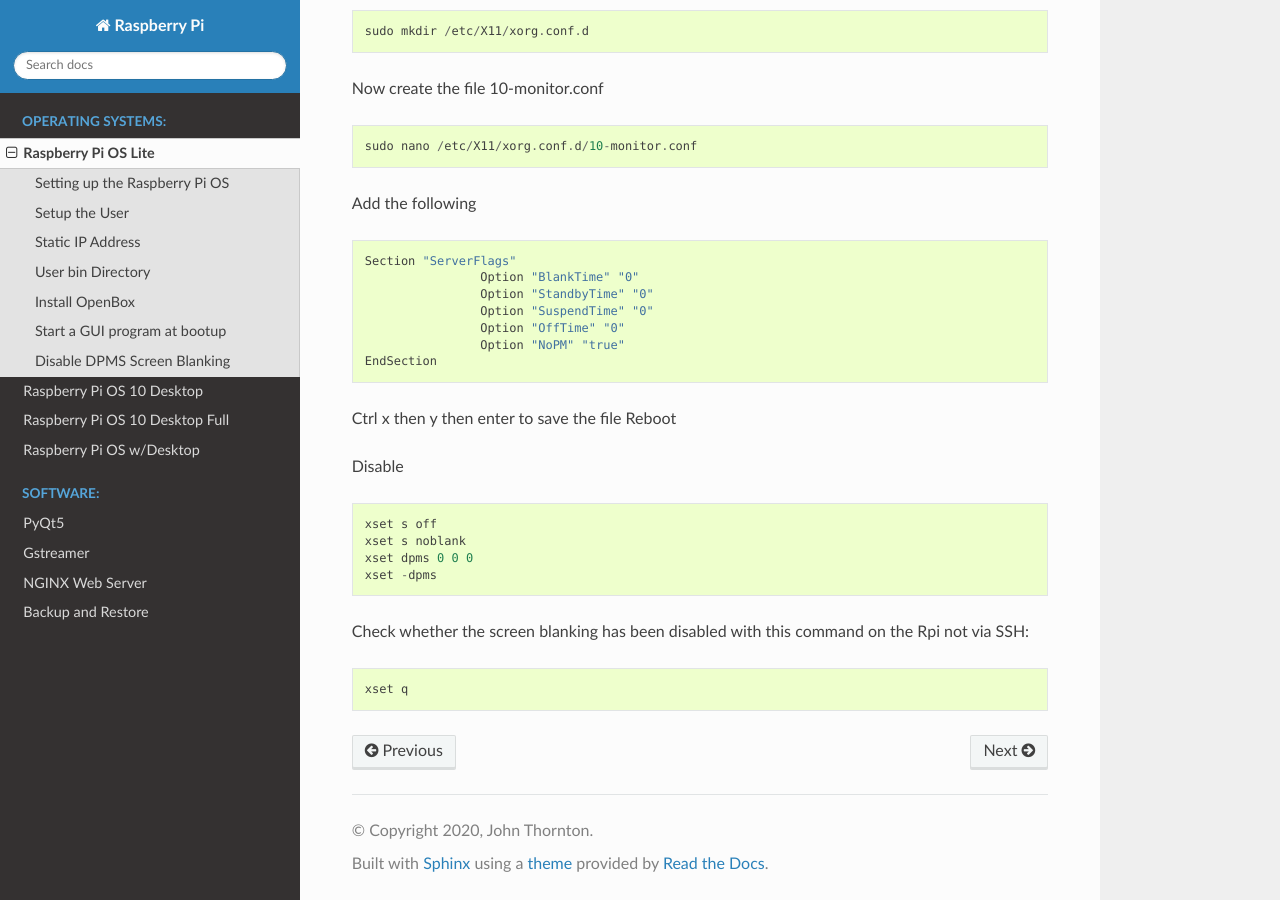
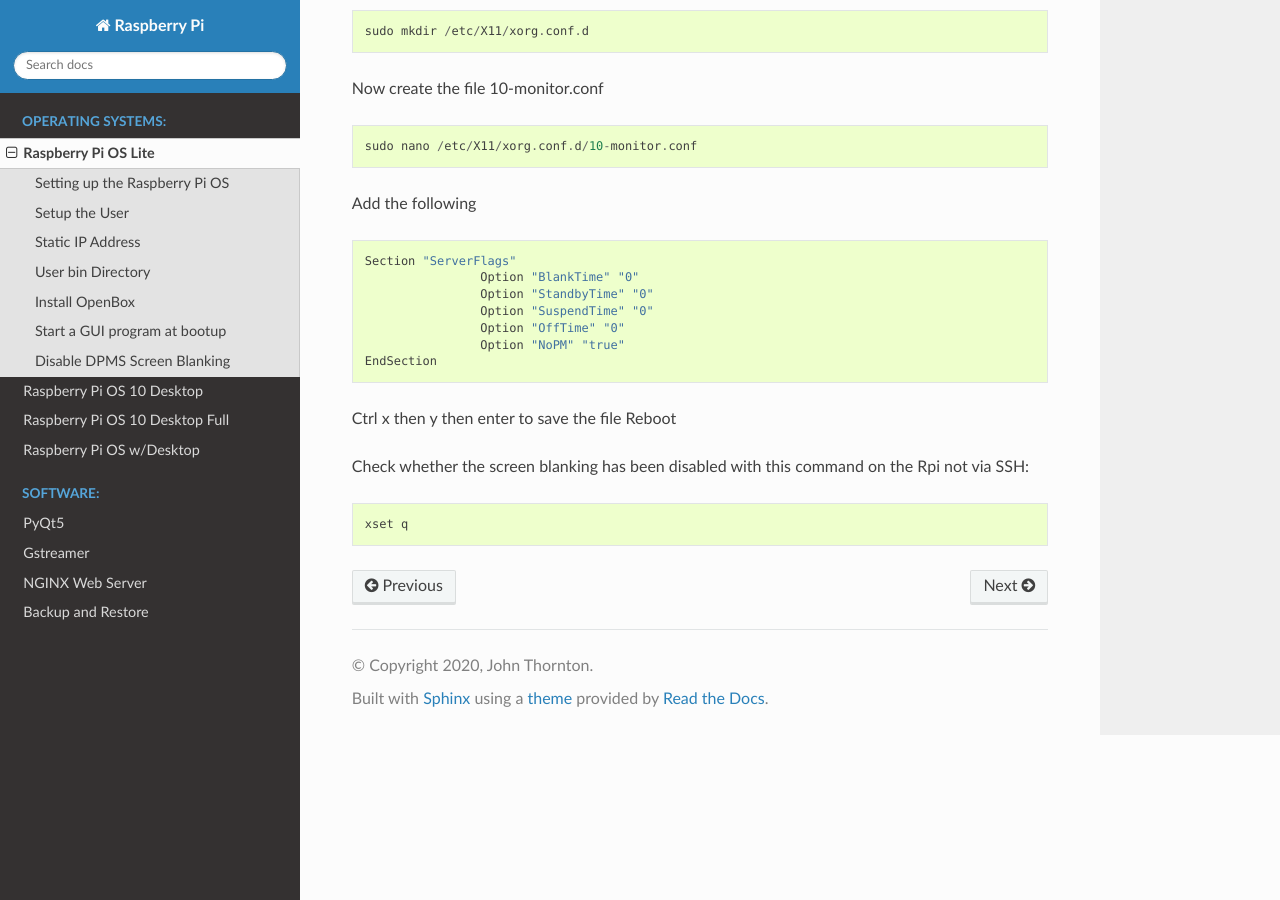
Before and after one commit to jethornton/rpi, a Sphinx documentation site: the page built from docs/source/install-10L.rst, in a window 1280 px wide and 900 px high, scrolled down 7260 px. Built offline with Sphinx 7.4.7 and the Read the Docs theme 2.0.0, drawn with Linux system fonts in a browser that asks for light colours.

Commit message:
remove old info

```diff
--- a/docs/source/install-10L.rst
+++ b/docs/source/install-10L.rst
@@ -363,14 +363,6 @@
 Ctrl x then y then enter to save the file
 Reboot
 
-Disable
-::
-
-	xset s off
-	xset s noblank
-	xset dpms 0 0 0
-	xset -dpms
-
 Check whether the screen blanking has been disabled with this command on
 the Rpi not via SSH:
 ::
```
